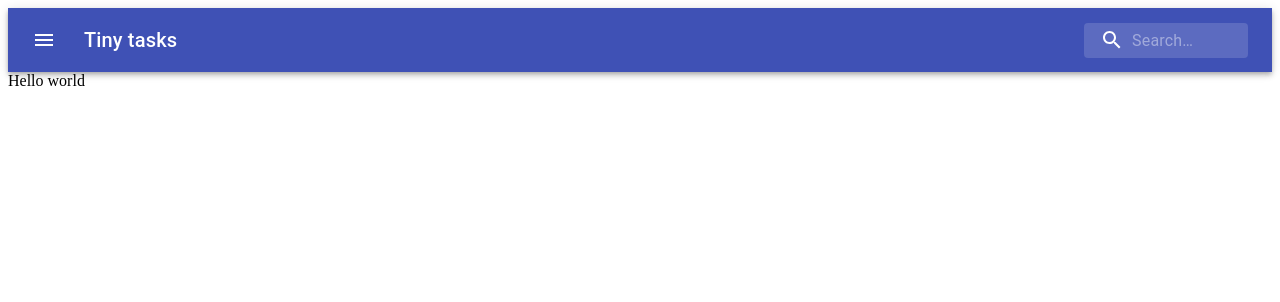
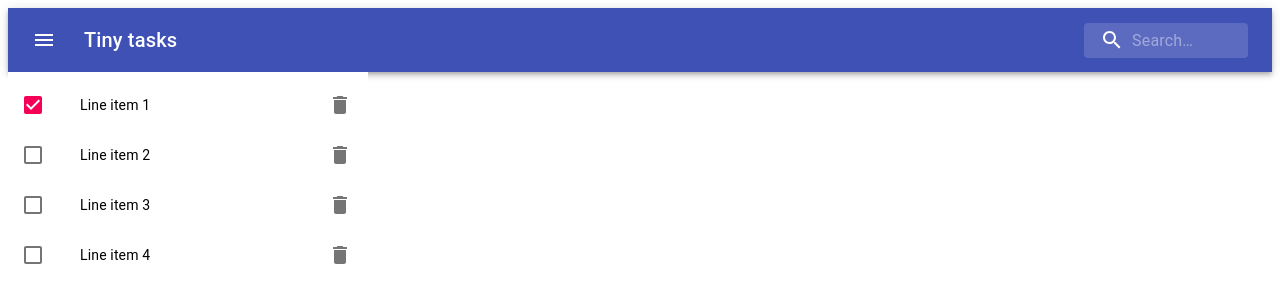
Before and after one commit to SimonMulquin/octree-technical-test, a Next.js app: page / in a window 1280 px wide. Shown: the top 302 px of the page. Built offline with nearby package versions, Linux system fonts and the light colour scheme.

Commit message:
feat: add TasksList to home page

```diff
--- a/pages/index.tsx
+++ b/pages/index.tsx
@@ -2,12 +2,15 @@ import React from "react";
 import type { NextPage } from "next";
 import styles from "../styles/Home.module.css";
 import SearchAppBar from "../components/SearchAppBar";
+import TasksList from "../components/TasksList";
 
 const Home: NextPage = () => {
   return (
     <div className={styles.container}>
       <SearchAppBar />
-      <main className={styles.main}>Hello world</main>
+      <main className={styles.main}>
+        <TasksList />
+      </main>
     </div>
   );
 };
```
